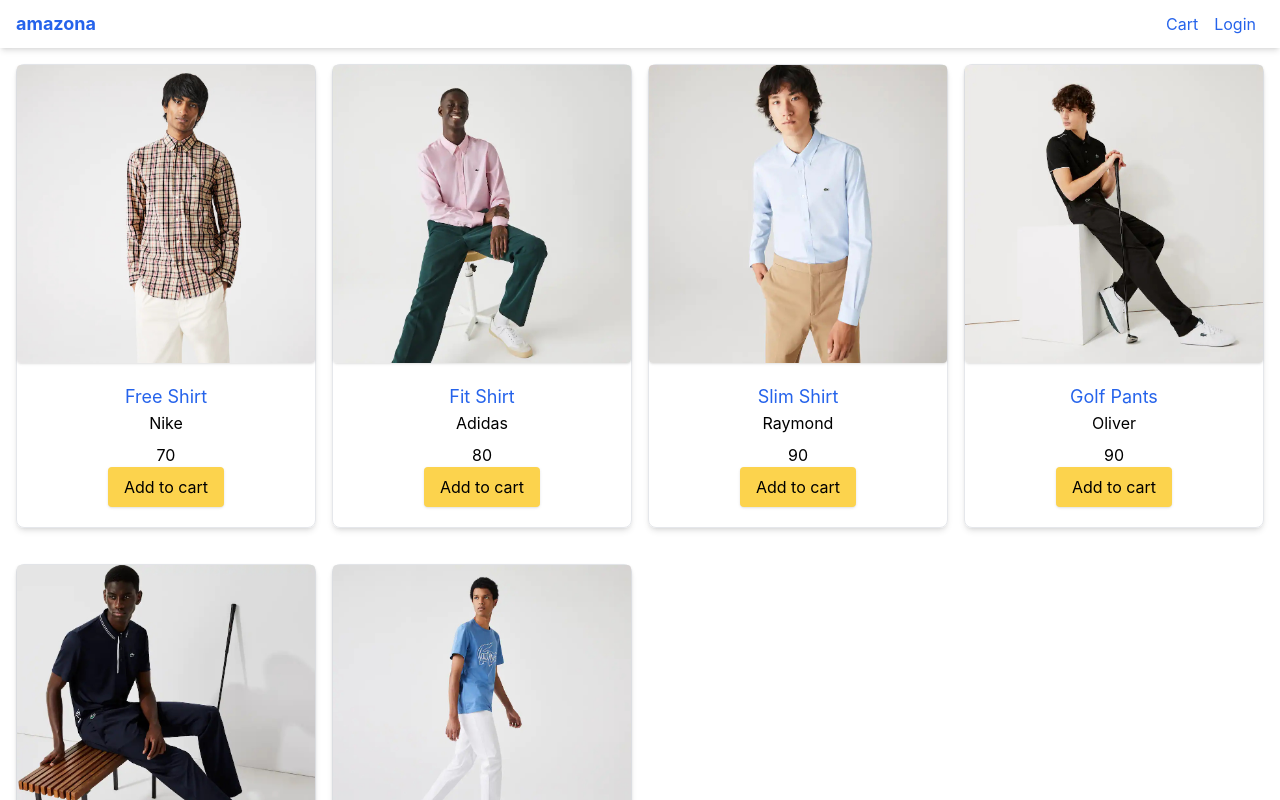
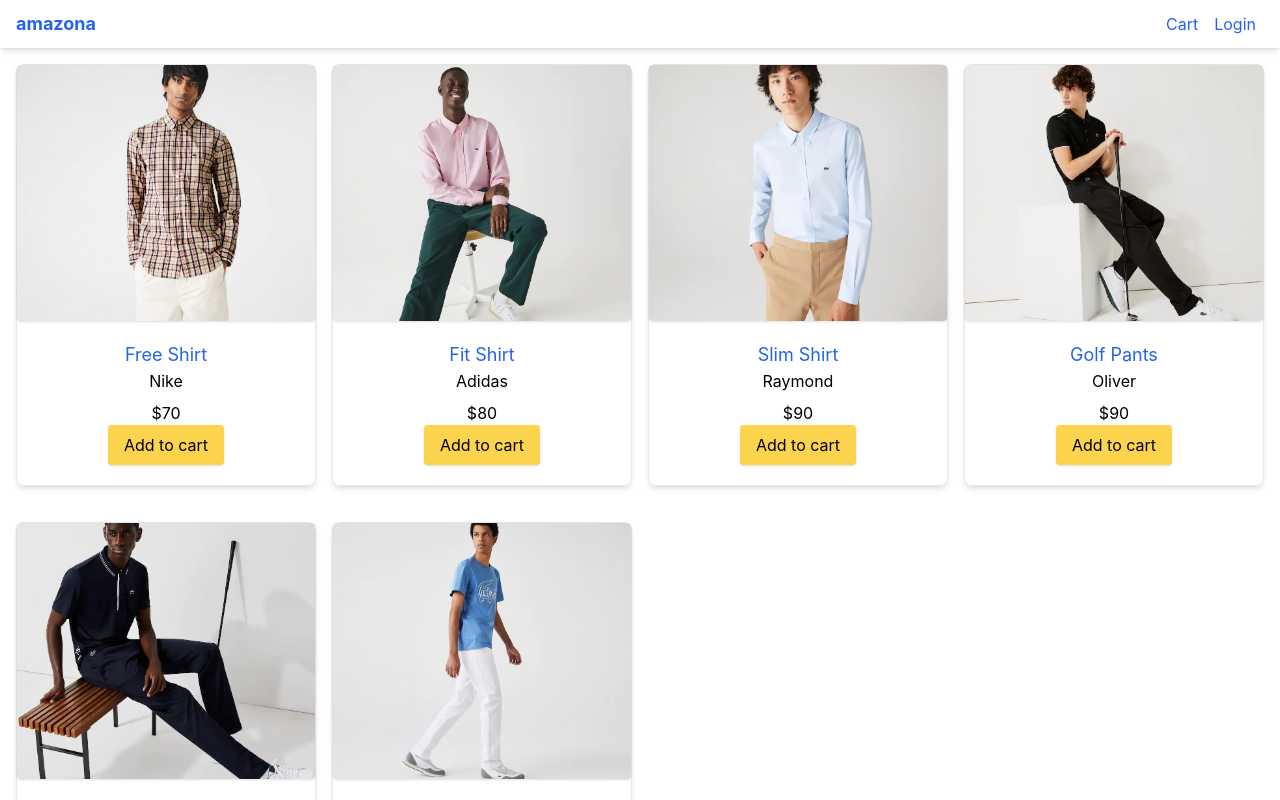
Before and after one commit to leobewater/youtube-next-js-ecommerce-mongo, a Next.js app: page / in a window 1280 px wide. Shown: the top 800 px of the page. Built offline with nearby package versions, Linux system fonts and the light colour scheme; no server answers.

Commit message:
fix css and add $ next to price

```diff
--- a/components/ProductItem.js
+++ b/components/ProductItem.js
@@ -9,7 +9,7 @@ export default function ProductItem({ product }) {
                     <img
                         src={product.image}
                         alt={product.name}
-                        className="rounded shadow"
+            className="rounded shadow object-cover h-64 w-full"
                     />
                 </a>
             </Link>
@@ -21,7 +21,7 @@ export default function ProductItem({ product }) {
                     </a>
                 </Link>
                 <p className="mb-2">{product.brand}</p>
-                <p>{product.price}</p>
+                <p>${product.price}</p>
                 <button className="primary-button" type="button">
                     Add to cart
                 </button>
```
